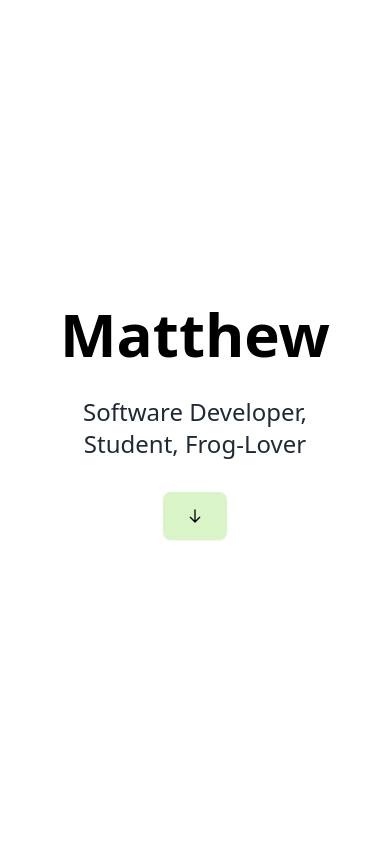
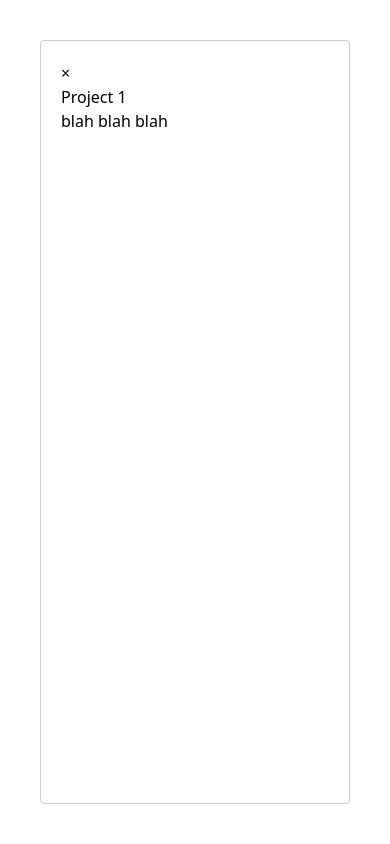
Before and after one commit to m6keller/matthew-site, a Next.js app: page / in a window 390 px wide. Shown: the top 844 px of the page. Built offline with nearby package versions, Linux system fonts and the light colour scheme.

Commit message:
started to implement modal explaining projects

```diff
--- a/package.json
+++ b/package.json
@@ -12,6 +12,7 @@
     "@types/node": "18.15.12",
     "@types/react": "18.0.37",
     "@types/react-dom": "18.0.11",
+    "@types/react-modal": "^3.16.0",
     "@types/react-scroll": "^1.8.6",
     "autoprefixer": "10.4.14",
     "next": "13.3.0",
@@ -19,6 +20,7 @@
     "react": "18.2.0",
     "react-dom": "18.2.0",
     "react-icons": "^4.8.0",
+    "react-modal": "^3.16.1",
     "react-scroll": "^1.8.9",
     "tailwindcss": "3.3.1",
     "typescript": "5.0.4"
--- a/src/pages/index.tsx
+++ b/src/pages/index.tsx
@@ -1,6 +1,8 @@
 import Head from 'next/head';
 import { Link } from 'react-scroll';
 import { HiOutlineArrowDown } from 'react-icons/hi'
+import ReactModal from 'react-modal';
+import { useState } from 'react';
 
 const experienceList = [
   {
@@ -20,6 +22,39 @@ const experienceList = [
   }
 ]
 
+const projectsList = [
+  {
+    title: "Project 1",
+    description: "Lorem ipsum dolor sit amet, consectetur adipiscing elit. Suspendisse vehicula orci eget velit condimentum fermentum.",
+    tags: ["React", "Next.js", "Tailwind"],
+  },
+  {
+    title: "Project 2",
+    description: "Lorem ipsum dolor sit amet, consectetur adipiscing elit. Suspendisse vehicula orci eget velit condimentum fermentum.",
+    tags: ["React", "Next.js", "Tailwind"],
+  },
+  {
+    title: "Project 3",
+    description: "Lorem ipsum dolor sit amet, consectetur adipiscing elit. Suspendisse vehicula orci eget velit condimentum fermentum.",
+    tags: ["React", "Next.js", "Tailwind"],
+  },
+  {
+    title: "Project 4",
+    description: "Lorem ipsum dolor sit amet, consectetur adipiscing elit. Suspendisse vehicula orci eget velit condimentum fermentum.",
+    tags: ["React", "Next.js", "Tailwind"],
+  },
+  {
+    title: "Project 5",
+    description: "Lorem ipsum dolor sit amet, consectetur adipiscing elit. Suspendisse vehicula orci eget velit condimentum fermentum.",
+    tags: ["React", "Next.js", "Tailwind"],
+  },
+  {
+    title: "Project 6",
+    description: "Lorem ipsum dolor sit amet, consectetur adipiscing elit. Suspendisse vehicula orci eget velit condimentum fermentum.",
+    tags: ["React", "Next.js", "Tailwind"],
+  },
+]
+
 function ExperienceTile({ title, description, company } : {title: string, description: string, company: string}) {
 
   return (
@@ -34,17 +69,34 @@ function ExperienceTile({ title, description, company } : {title: string, descri
 
 }
 
-function ProjectTile({ title, date, description }: { title: string, date: string, description: string }) {
+function ProjectPopUp({ open, setOpen}: {open: boolean, setOpen: Function}) {
   return (
-    <div className="max-w-sm rounded overflow-hidden shadow-lg m-4 bg-white">
+    <ReactModal isOpen={open} className="">
+    {/* <ReactModal isOpen={open} className="rounded"> */}
+      <button className="close" onClick={() => setOpen(false)}>&times;</button>
+      <div className="flex flex-col">
+        <h1>Project 1</h1>
+        <p>blah blah blah</p>
+      </div>
+    </ReactModal>
+  )
+}
+
+
+function ProjectTile({ title, tags, description }: { title: string, tags: string[], description: string }) {
+  const [open, setOpen] = useState(true);
+
+  return (
+    <button className="max-w-sm rounded overflow-hidden shadow-lg m-4 bg-white text-left" onClick={() => setOpen(true)}>
       <div className="px-6 py-4">
         <div className="font-bold text-xl mb-2">{title}</div>
         <p className="text-gray-700 text-base">{description}</p>
       </div>
       <div className="px-6 pt-4 pb-2">
-        <span className="text-gray-600 text-sm">{date}</span>
+        <span className="text-gray-600 text-sm">{tags.join(", ")}</span>
       </div>
-    </div>
+      <ProjectPopUp open={open} setOpen={setOpen}/>
+    </button>
   );
 }
 
@@ -93,12 +145,14 @@ function ExperienceSection () {
 function ProjectsSection() {
   return (
       <section className="flex flex-wrap justify-center items-center h-screen" id="projects">
-        <div className="flex flex-col md:flex-row items-center justify-center h-full">
-          {[0,1,2,3,4,5].map((num) =>  <ProjectTile
-            title="title"
-            description="hello"
-            date="date"
-          />)}
+        <div className="grid md:grid-cols-3 md:grid-rows-2 grid-cols-2 grid-rows-3 items-center justify-center h-full">
+          {projectsList.map(({title, description, tags}) =>
+            <ProjectTile
+            title={title}
+            description={description}
+            tags={tags}
+            />
+          )}
         </div>
       </section>
   )
@@ -113,21 +167,6 @@ export default function Home() {
         <meta name="description" content="asldkjfklsajdfkl" />
         <link rel="icon" href="/favicon.ico" />
       </Head>
-      {/* <div className="flex flex-col items-center justify-center min-h-screen bg-gradient-to-b from-d9f4c7 to-f8fa90">
-        <main className="flex flex-col items-center justify-center w-full flex-1 px-20 text-center">
-          <h1 className="text-6xl font-bold text-ac9969 mb-8">
-            Matthew
-          </h1>
-          <p className="text-2xl font-medium text-gray-800 mb-8">
-            Software Developer, Student, Frog-Lover
-          </p>
-          <Link to="experience" smooth={true} duration={1000}>
-            <button className="bg-tea-green font-bold py-4 px-6 rounded-lg shadow-sm hover:shadow-md">
-              <HiOutlineArrowDown />
-            </button>
-          </Link>
-        </main>
-      </div> */}
       <LandingSection />
       <ProjectsSection />
       <ExperienceSection />
```
Also changed, not shown: 1 other file (tests, documents, lock files or other folders).
